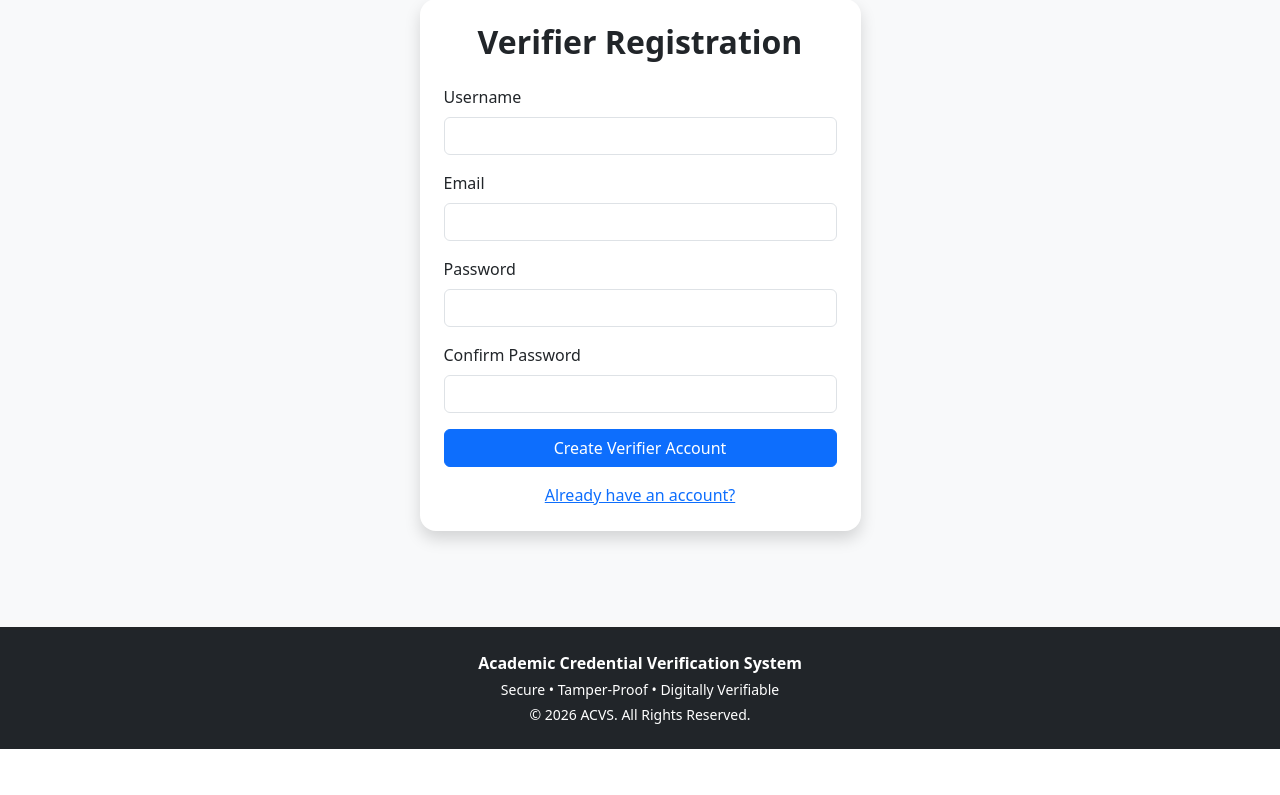
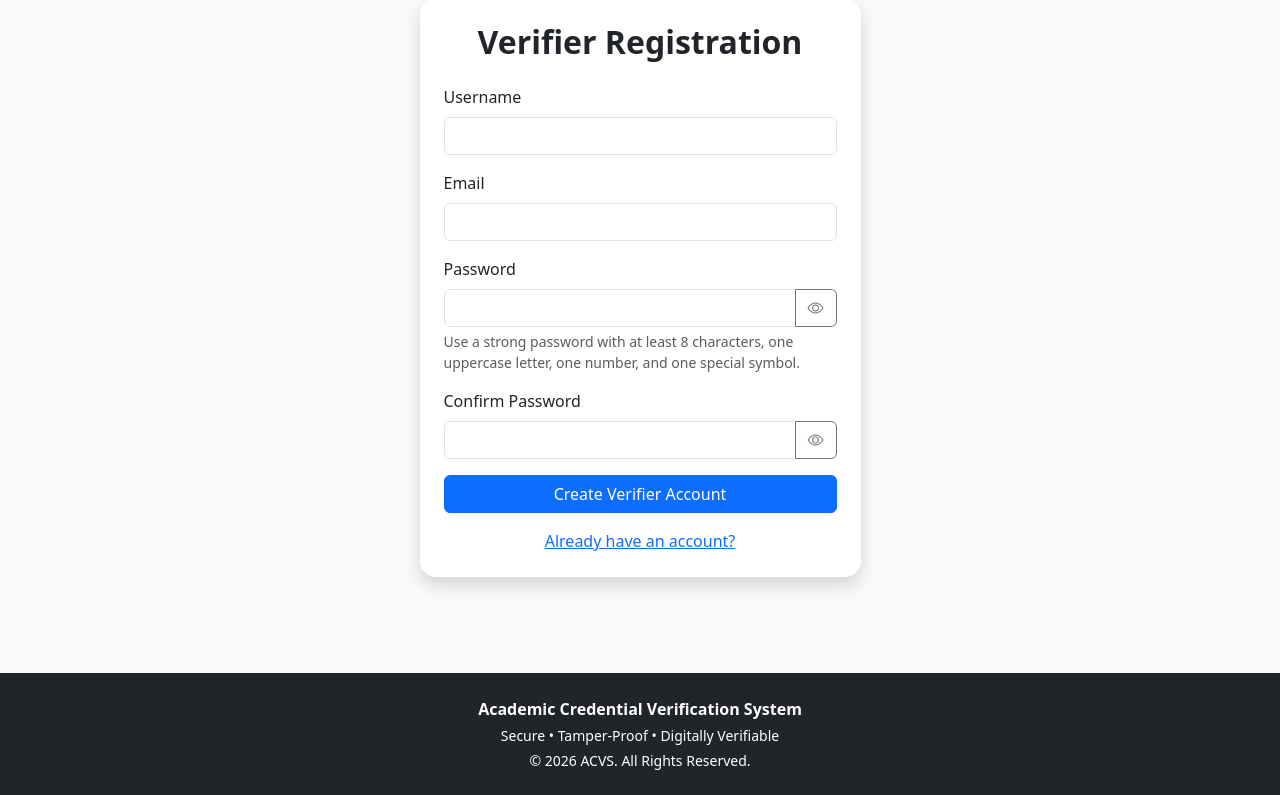
Before and after one commit to Nenmpe/acvs, a Django app: page /register/ in a window 1280 px wide. Shown: the part 153-948 px from the top of the page. Before the commit the page ends 902 px from the top, so only its background shows below. Run offline with Django 5.2, Linux system fonts and the light colour scheme.

Commit message:
Updates for better password functionality

```diff
--- a/app/accounts/forms.py
+++ b/app/accounts/forms.py
@@ -1,13 +1,19 @@
 from django import forms
 from django.contrib.auth import get_user_model
 from django.contrib.auth.forms import PasswordChangeForm
+from django.contrib.auth.password_validation import validate_password
+from django.core.exceptions import ValidationError
 
 User = get_user_model()
 
 
 class StudentCreationForm(forms.ModelForm):
 
-    password = forms.CharField(widget=forms.PasswordInput)
+    password = forms.CharField(
+        widget=forms.PasswordInput(attrs={
+            'class': 'form-control password-input'
+        })
+    )
 
     class Meta:
         model = User
@@ -17,9 +23,20 @@ class StudentCreationForm(forms.ModelForm):
         super().__init__(*args, **kwargs)
 
         for field in self.fields.values():
-            field.widget.attrs.update({
-                "class": "form-control"
-            })
+            existing_classes = field.widget.attrs.get('class', '')
+            class_list = existing_classes.split()
+            if 'form-control' not in class_list:
+                class_list.append('form-control')
+            field.widget.attrs['class'] = ' '.join(class_list)
+
+    def clean_password(self):
+        password = self.cleaned_data.get('password')
+        if password:
+            try:
+                validate_password(password, self.instance)
+            except ValidationError as exc:
+                raise forms.ValidationError(exc.messages)
+        return password
 
     def save(self, commit=True, university=None):
         user = super().save(commit=False)
@@ -36,11 +53,11 @@ class StudentCreationForm(forms.ModelForm):
 class VerifierRegistrationForm(forms.ModelForm):
 
     password1 = forms.CharField(
-        widget=forms.PasswordInput(attrs={'class': 'form-control'})
+        widget=forms.PasswordInput(attrs={'class': 'form-control password-input'})
     )
 
     password2 = forms.CharField(
-        widget=forms.PasswordInput(attrs={'class': 'form-control'})
+        widget=forms.PasswordInput(attrs={'class': 'form-control password-input'})
     )
 
     class Meta:
@@ -52,14 +69,23 @@ class VerifierRegistrationForm(forms.ModelForm):
             'email': forms.EmailInput(attrs={'class': 'form-control'}),
         }
 
+    def clean_password1(self):
+        password1 = self.cleaned_data.get('password1')
+        if password1:
+            try:
+                validate_password(password1, self.instance)
+            except ValidationError as exc:
+                raise forms.ValidationError(exc.messages)
+        return password1
+
     def clean(self):
         cleaned_data = super().clean()
 
         password1 = cleaned_data.get('password1')
         password2 = cleaned_data.get('password2')
 
-        if password1 != password2:
-            raise forms.ValidationError("Passwords do not match")
+        if password1 and password2 and password1 != password2:
+            self.add_error('password2', "Passwords do not match")
 
         return cleaned_data
 
--- a/app/templates/accounts/register.html
+++ b/app/templates/accounts/register.html
@@ -29,17 +29,40 @@
 
                         <div class="mb-3">
                             <label class="form-label">Password</label>
-                            {{ form.password1 }}
+                            <div class="input-group">
+                                {{ form.password1 }}
+                                <button class="btn btn-outline-secondary password-toggle" type="button" aria-label="Toggle password visibility">
+                                    <i class="bi bi-eye"></i>
+                                </button>
+                            </div>
+                            <div class="form-text text-muted">
+                                Use a strong password with at least 8 characters, one uppercase letter, one number, and one special symbol.
+                            </div>
+                            {% if form.password1.errors %}
+                                <div class="text-danger small">
+                                    {{ form.password1.errors }}
+                                </div>
+                            {% endif %}
                         </div>
 
                         <div class="mb-3">
                             <label class="form-label">Confirm Password</label>
-                            {{ form.password2 }}
+                            <div class="input-group">
+                                {{ form.password2 }}
+                                <button class="btn btn-outline-secondary password-toggle" type="button" aria-label="Toggle password visibility">
+                                    <i class="bi bi-eye"></i>
+                                </button>
+                            </div>
+                            {% if form.password2.errors %}
+                                <div class="text-danger small">
+                                    {{ form.password2.errors }}
+                                </div>
+                            {% endif %}
                         </div>
 
-                        {% if form.errors %}
+                        {% if form.non_field_errors %}
                             <div class="alert alert-danger">
-                                {{ form.errors }}
+                                {{ form.non_field_errors }}
                             </div>
                         {% endif %}
 
--- a/app/templates/base.html
+++ b/app/templates/base.html
@@ -108,6 +108,27 @@
 </footer>
 
 <script src="https://cdn.jsdelivr.net/npm/bootstrap@5.3.2/dist/js/bootstrap.bundle.min.js"></script>
-
+<script>
+    document.addEventListener('DOMContentLoaded', function () {
+        document.querySelectorAll('.password-toggle').forEach(function (button) {
+            button.addEventListener('click', function (event) {
+                event.preventDefault();
+                var group = button.closest('.input-group');
+                if (!group) return;
+                var input = group.querySelector('input[type="password"], .password-input');
+                if (!input) return;
+                if (input.type === 'password') {
+                    input.type = 'text';
+                    button.querySelector('i').classList.remove('bi-eye');
+                    button.querySelector('i').classList.add('bi-eye-slash');
+                } else {
+                    input.type = 'password';
+                    button.querySelector('i').classList.remove('bi-eye-slash');
+                    button.querySelector('i').classList.add('bi-eye');
+                }
+            });
+        });
+    });
+</script>
 </body>
 </html>
```
Also changed, not shown: app/templates/accounts/create_student.html (+9 -1 lines), app/templates/accounts/login.html (+8 -3 lines).
